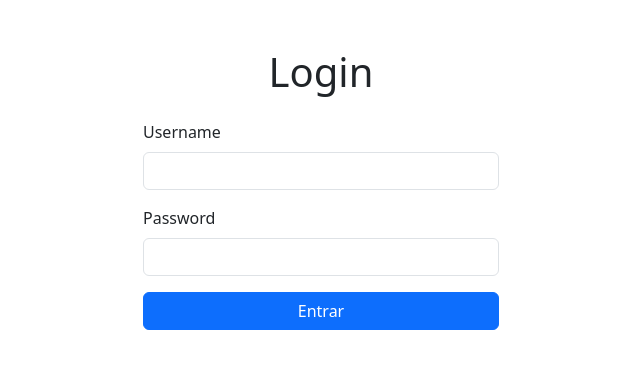
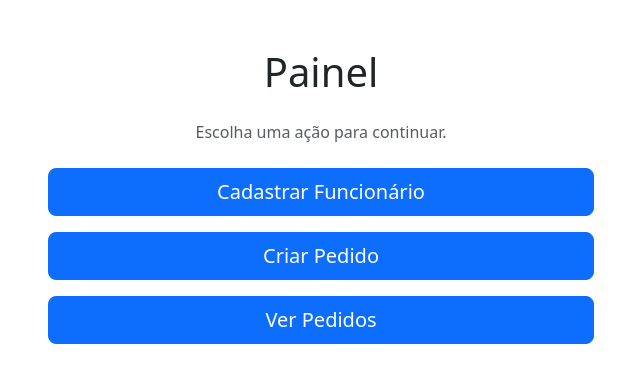
Before and after one commit to eduardonsm/sumebordados, a React (Vite) app in the folder frontend/: page / in a window 1280 px wide. Shown: the top 382 px of the page, without its empty margins (319-959 px from the left). Built offline with nearby package versions, Linux system fonts and the light colour scheme; sample sign-in values are in the browser's storage.

Commit message:
feat: implement authentication redirection and create Home page

```diff
--- a/frontend/src/App.tsx
+++ b/frontend/src/App.tsx
@@ -1,6 +1,8 @@
 import { BrowserRouter, Routes, Route, Navigate } from "react-router-dom";
+import type { ReactNode } from "react";
 import "bootstrap/dist/css/bootstrap.min.css";
 import Login from "./pages/Login";
+import Home from "./pages/Home";
 import RegisterEmployee from "./pages/RegisterEmployee";
 import CreateOrder from "./pages/CreateOrder";
 
@@ -13,11 +15,34 @@ function OrdersPage() {
   );
 }
 
+function ProtectedRoute({ children }: { children: ReactNode }) {
+  if (!localStorage.getItem("token")) {
+    return <Navigate to="/login" replace />;
+  }
+  return children;
+}
+
 export default function App() {
   return (
     <BrowserRouter>
       <Routes>
-        <Route path="/" element={<Login />} />
+        <Route
+          path="/"
+          element={
+            <ProtectedRoute>
+              <Home />
+            </ProtectedRoute>
+          }
+        />
+        <Route
+          path="/home"
+          element={
+            <ProtectedRoute>
+              <Home />
+            </ProtectedRoute>
+          }
+        />
+        <Route path="/login" element={<Login />} />
         <Route path="/pedidos" element={<OrdersPage />} />
         <Route path="/pedidos/novo" element={<CreateOrder />} />
         <Route path="/cadastrar-funcionario" element={<RegisterEmployee />} />
--- /dev/null
+++ b/frontend/src/pages/Home.tsx
@@ -0,0 +1,30 @@
+import { Link } from "react-router-dom";
+
+export default function Home() {
+  return (
+    <div className="container py-5">
+      <div className="row justify-content-center">
+        <div className="col-md-8 col-lg-6">
+          <h1 className="text-center mb-4">Painel</h1>
+          <p className="text-center text-muted mb-4">
+            Escolha uma ação para continuar.
+          </p>
+          <div className="d-grid gap-3">
+            <Link
+              to="/cadastrar-funcionario"
+              className="btn btn-primary btn-lg"
+            >
+              Cadastrar Funcionário
+            </Link>
+            <Link to="/pedidos/novo" className="btn btn-primary btn-lg">
+              Criar Pedido
+            </Link>
+            <Link to="/pedidos" className="btn btn-primary btn-lg">
+              Ver Pedidos
+            </Link>
+          </div>
+        </div>
+      </div>
+    </div>
+  );
+}
--- a/frontend/src/pages/Login.tsx
+++ b/frontend/src/pages/Login.tsx
@@ -1,5 +1,5 @@
 import { useState, FormEvent } from "react";
-import { useNavigate } from "react-router-dom";
+import { Navigate, useNavigate } from "react-router-dom";
 import api from "../services/api";
 import { AxiosError } from "axios";
 
@@ -14,6 +14,10 @@ export default function Login() {
   const [loading, setLoading] = useState(false);
   const navigate = useNavigate();
 
+  if (localStorage.getItem("token")) {
+    return <Navigate to="/" replace />;
+  }
+
   const handleSubmit = async (e: FormEvent<HTMLFormElement>) => {
     e.preventDefault();
     setError("");
@@ -25,7 +29,7 @@ export default function Login() {
         password,
       });
       localStorage.setItem("token", data.token);
-      navigate("/orders");
+      navigate("/home");
     } catch (err) {
       const axiosError = err as AxiosError<{ message?: string }>;
       setError(
```
